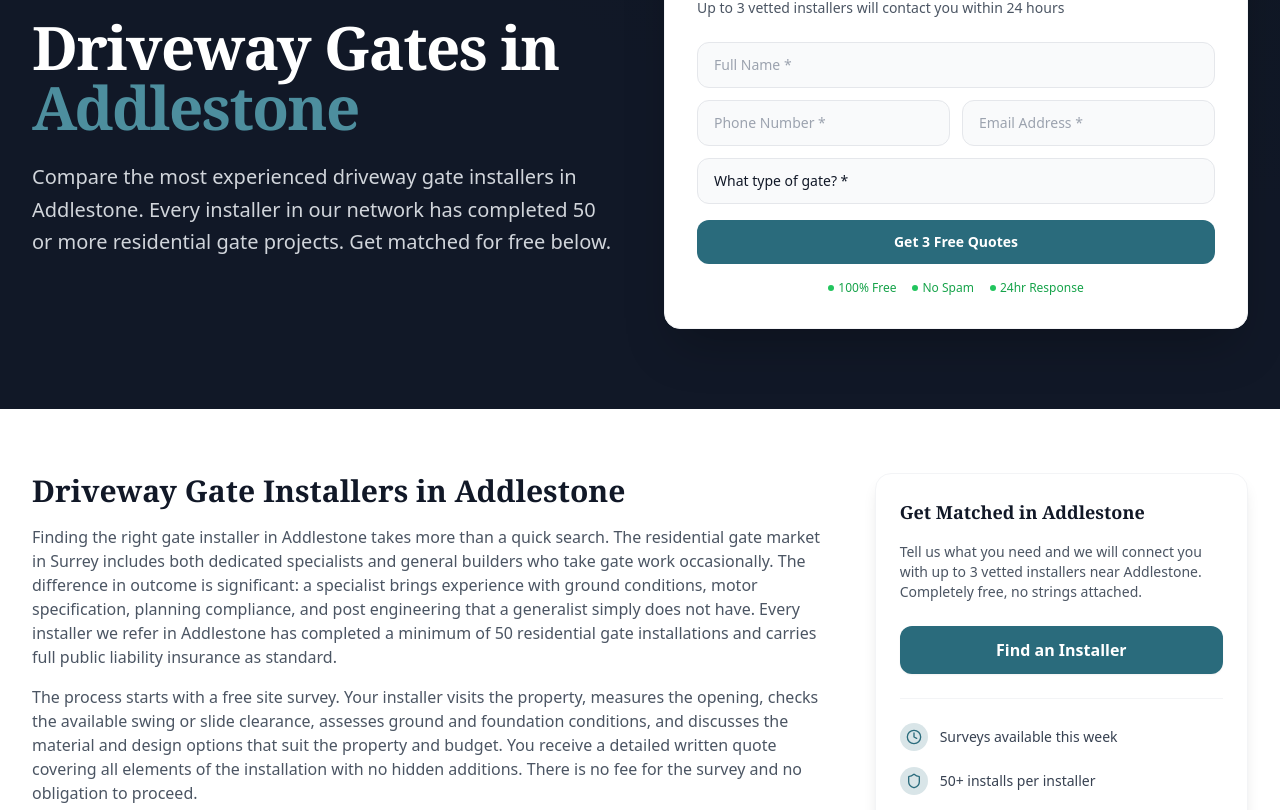
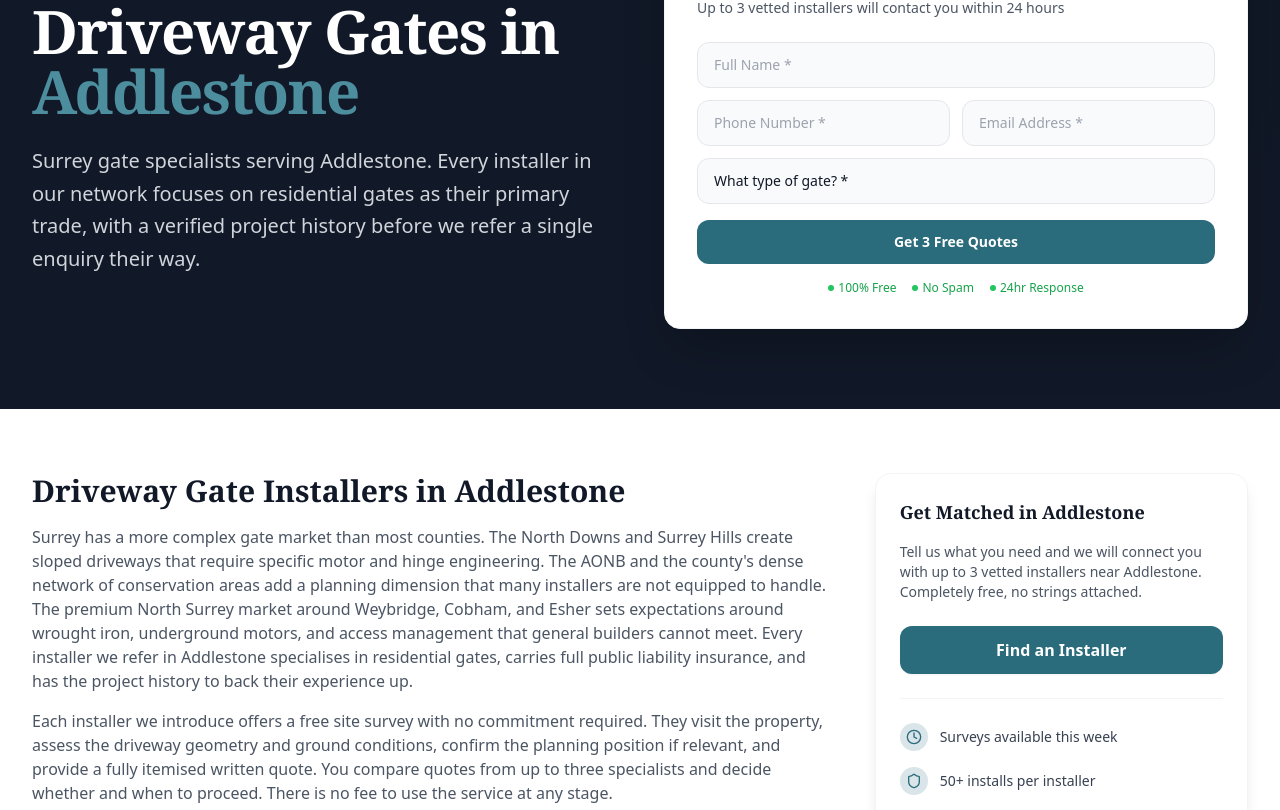
Before and after one commit to nahadgur/drivewaygatessurrey, a Next.js app: page /location/addlestone/ in a window 1280 px wide. Shown: the part 348-1158 px from the top of the page. Built offline with nearby package versions, Linux system fonts and the light colour scheme.

Commit message:
Update page.tsx

```diff
--- a/app/location/[city]/page.tsx
+++ b/app/location/[city]/page.tsx
@@ -70,7 +70,7 @@ export default function CityPage({ params }: { params: { city: string } }) {
                   Driveway Gates in <span className="text-brand-400">{cityName}</span>
                 </h1>
                 <p className="text-xl text-gray-300 leading-relaxed">
-                  Compare the most experienced driveway gate installers in {cityName}. Every installer in our network has completed 50 or more residential gate projects. Get matched for free below.
+                  Surrey gate specialists serving {cityName}. Every installer in our network focuses on residential gates as their primary trade, with a verified project history before we refer a single enquiry their way.
                 </p>
               </div>
               <div>
@@ -90,10 +90,10 @@ export default function CityPage({ params }: { params: { city: string } }) {
                 </h2>
                 <div className="prose prose-gray max-w-none text-gray-600 space-y-4">
                   <p>
-                    Finding the right gate installer in {cityName} takes more than a quick search. The residential gate market in Surrey includes both dedicated specialists and general builders who take gate work occasionally. The difference in outcome is significant: a specialist brings experience with ground conditions, motor specification, planning compliance, and post engineering that a generalist simply does not have. Every installer we refer in {cityName} has completed a minimum of 50 residential gate installations and carries full public liability insurance as standard.
+                    Surrey has a more complex gate market than most counties. The North Downs and Surrey Hills create sloped driveways that require specific motor and hinge engineering. The AONB and the county's dense network of conservation areas add a planning dimension that many installers are not equipped to handle. The premium North Surrey market around Weybridge, Cobham, and Esher sets expectations around wrought iron, underground motors, and access management that general builders cannot meet. Every installer we refer in {cityName} specialises in residential gates, carries full public liability insurance, and has the project history to back their experience up.
                   </p>
                   <p>
-                    The process starts with a free site survey. Your installer visits the property, measures the opening, checks the available swing or slide clearance, assesses ground and foundation conditions, and discusses the material and design options that suit the property and budget. You receive a detailed written quote covering all elements of the installation with no hidden additions. There is no fee for the survey and no obligation to proceed.
+                    Each installer we introduce offers a free site survey with no commitment required. They visit the property, assess the driveway geometry and ground conditions, confirm the planning position if relevant, and provide a fully itemised written quote. You compare quotes from up to three specialists and decide whether and when to proceed. There is no fee to use the service at any stage.
                   </p>
                 </div>
               </section>
```
